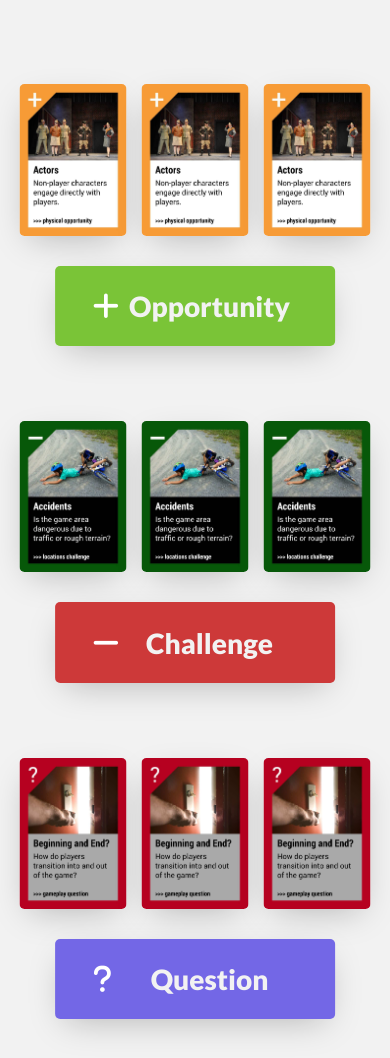
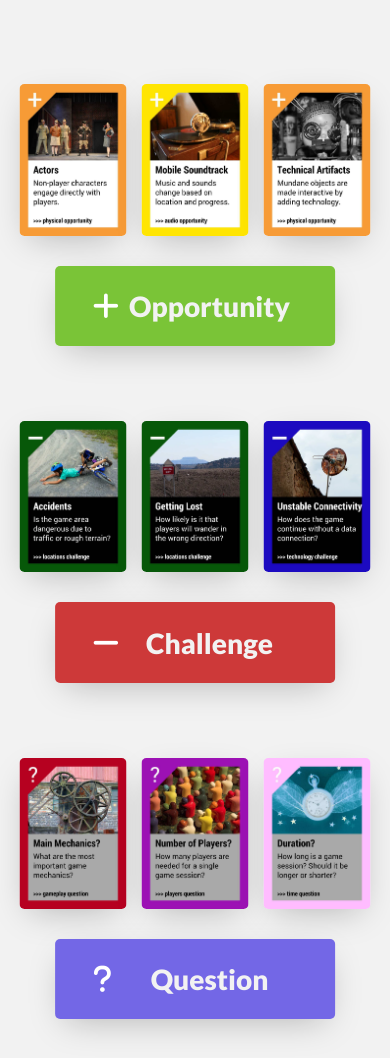
Before and after one commit to elrumo/mxr_ideation_cards, a plain HTML site: page index.html in a window 390 px wide. Drawn offline with Linux system fonts and the light colour scheme.

Commit message:
responsive + trhee cards at a time

```diff
--- a/index.html
+++ b/index.html
@@ -65,19 +65,36 @@
                 return Math.floor(Math.random() * Math.floor(max));
             }
 
+        function changeImg(max, id, sufix, path){
+            var newSrc = getRandomInt(max) + sufix
+            document.getElementById(id).src = path + newSrc
+        }
+
         function randomOpp(){
-            var newSrc = getRandomInt(51) + "_opp.jpeg"
-            document.getElementById("oppImage").src = "assets/opportunity/" + newSrc
+            var sufix = "_opp.jpeg"
+            var max = 51
+            var path = "assets/opportunity/"
+            changeImg(max, "oppImage1", sufix, path)
+            changeImg(max, "oppImage2", sufix, path)
+            changeImg(max, "oppImage3", sufix, path)
         }
 
         function randomCha(){
-            var newSrc = getRandomInt(25) + "_cha.jpeg"
-            document.getElementById("chaImage").src = "assets/challange/" + newSrc
+            var sufix = "_cha.jpeg"
+            var max = 25
+            var path = "assets/challange/"
+            changeImg(max, "chaImage1", sufix, path)
+            changeImg(max, "chaImage2", sufix, path)
+            changeImg(max, "chaImage3", sufix , path)
         }
 
         function randomQ(){
-            var newSrc = getRandomInt(18) + "_q.jpeg"
-            document.getElementById("qImage").src = "assets/question/" + newSrc
+            var sufix = "_q.jpeg"
+            var max = 18
+            var path = "assets/question/"
+            changeImg(max, "qImage1", sufix, path)
+            changeImg(max, "qImage2", sufix, path)
+            changeImg(max, "qImage3", sufix, path)
         }
 
         randomOpp()
```
